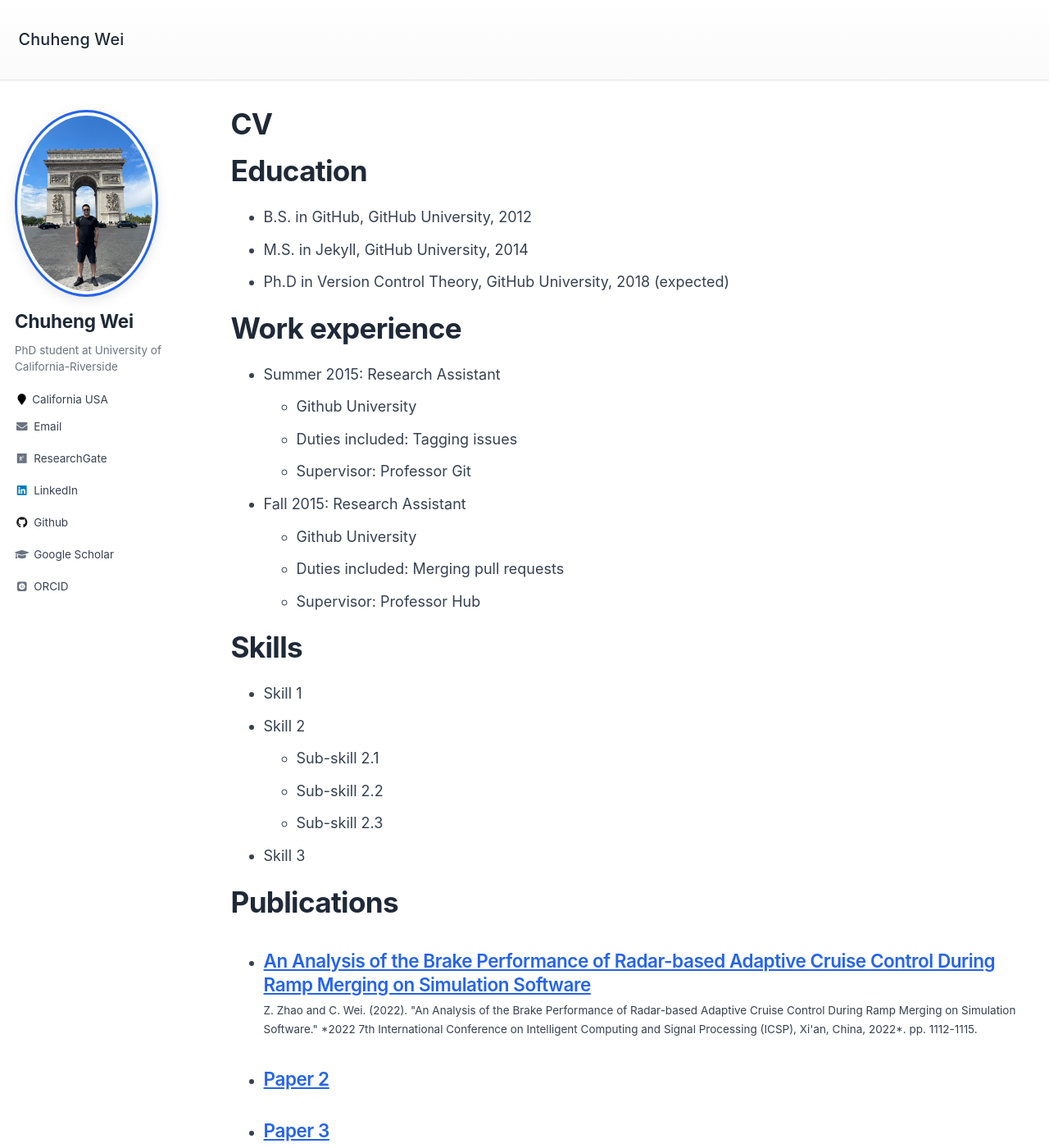
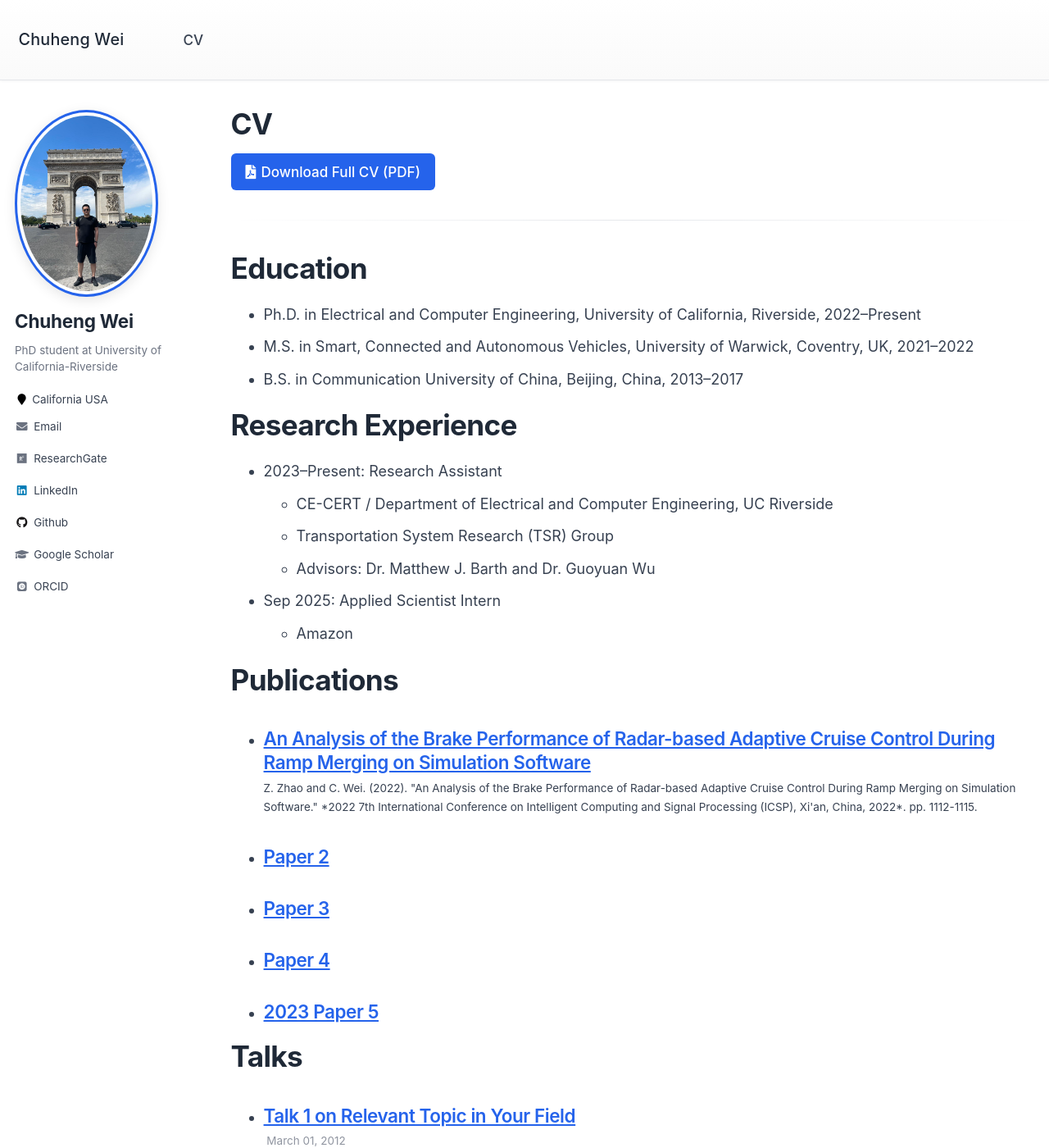
Before and after one commit to ChuhengWei/ChuhengWei.github.io, a Jekyll site: the page built from _pages/cv.md, in a window 1280 px wide and 1400 px high. Shown: the whole window at 82% size. Built offline with Jekyll 4.4.1, drawn with Linux system fonts in a browser that asks for light colours; some web fonts are replaced; some of the changed text lies outside the part shown.

Commit message:
Update News

```diff
--- a/_data/navigation.yml
+++ b/_data/navigation.yml
@@ -15,8 +15,8 @@ main:
 #  - title: "Blog Posts"
 #    url: /year-archive/
 #
-#  - title: "CV"
-#    url: /cv/
+  - title: "CV"
+    url: /cv/
 
 #  - title: "Guide"
 #    url: /markdown/
--- a/_pages/cv.md
+++ b/_pages/cv.md
@@ -9,32 +9,29 @@ redirect_from:
 
 {% include base_path %}
 
+<p>
+  <a href="/files/CV_ChuhengWei.pdf" target="_blank" style="display:inline-flex;align-items:center;gap:6px;padding:8px 18px;background:#2563eb;color:#fff;border-radius:6px;text-decoration:none;font-size:0.95rem;font-weight:500;">
+    <i class="fas fa-file-pdf"></i> Download Full CV (PDF)
+  </a>
+</p>
+
+---
+
 Education
 ======
-* B.S. in GitHub, GitHub University, 2012
-* M.S. in Jekyll, GitHub University, 2014
-* Ph.D in Version Control Theory, GitHub University, 2018 (expected)
+* Ph.D. in Electrical and Computer Engineering, University of California, Riverside, 2022–Present
+* M.S. in Smart, Connected and Autonomous Vehicles, University of Warwick, Coventry, UK, 2021–2022
+* B.S. in Communication University of China, Beijing, China, 2013–2017
 
-Work experience
+Research Experience
 ======
-* Summer 2015: Research Assistant
-  * Github University
-  * Duties included: Tagging issues
-  * Supervisor: Professor Git
+* 2023–Present: Research Assistant
+  * CE-CERT / Department of Electrical and Computer Engineering, UC Riverside
+  * Transportation System Research (TSR) Group
+  * Advisors: Dr. Matthew J. Barth and Dr. Guoyuan Wu
 
-* Fall 2015: Research Assistant
-  * Github University
-  * Duties included: Merging pull requests
-  * Supervisor: Professor Hub
-
-Skills
-======
-* Skill 1
-* Skill 2
-  * Sub-skill 2.1
-  * Sub-skill 2.2
-  * Sub-skill 2.3
-* Skill 3
+* Sep 2025: Applied Scientist Intern
+  * Amazon
 
 Publications
 ======
@@ -54,6 +51,20 @@ Teaching
     {% include archive-single-cv.html %}
   {% endfor %}</ul>
 
-Service and leadership
+Professional Service
 ======
-* Currently signed in to 43 different slack teams
+* **Organizer:** DriveX Workshop @ CVPR 2025, ICCV 2025
+* **Organizer:** Dliva Workshop @ IEEE IV 2025
+* **Committee:** 1st WIHR Workshop @ ICRA 2024
+* **Committee:** Coop-intelligence Workshop @ ECCV 2024
+
+* **Journal Reviewer:** IEEE T-ITS, IEEE T-IV, IEEE OJ-ITS, IEEE OJ-VT, TMLR, PeerJ Computer Science, Cybernetics & Systems
+* **Conference Reviewer:** AAAI, ICRA, IEEE IV, ITSC, IROS, ECCV, CVPR, ICVES, FISTS
+
+Awards
+======
+* 2025 UCR Esther F. Hays Graduate Fellowship
+* 2024 UCR Esther F. Hays Graduate Fellowship
+* Best Student Poster Runner-up Award, DSAA 2024
+* USDOT Intersection Safety Challenge (Stage 1B) Prize, 2025
+* 1st Place, CVPR 2025 V2X Challenge (HeCoFuse)
```
Also changed, not shown: CLAUDE.md (+12 -5 lines), .claude/settings.local.json, 6 other files.
